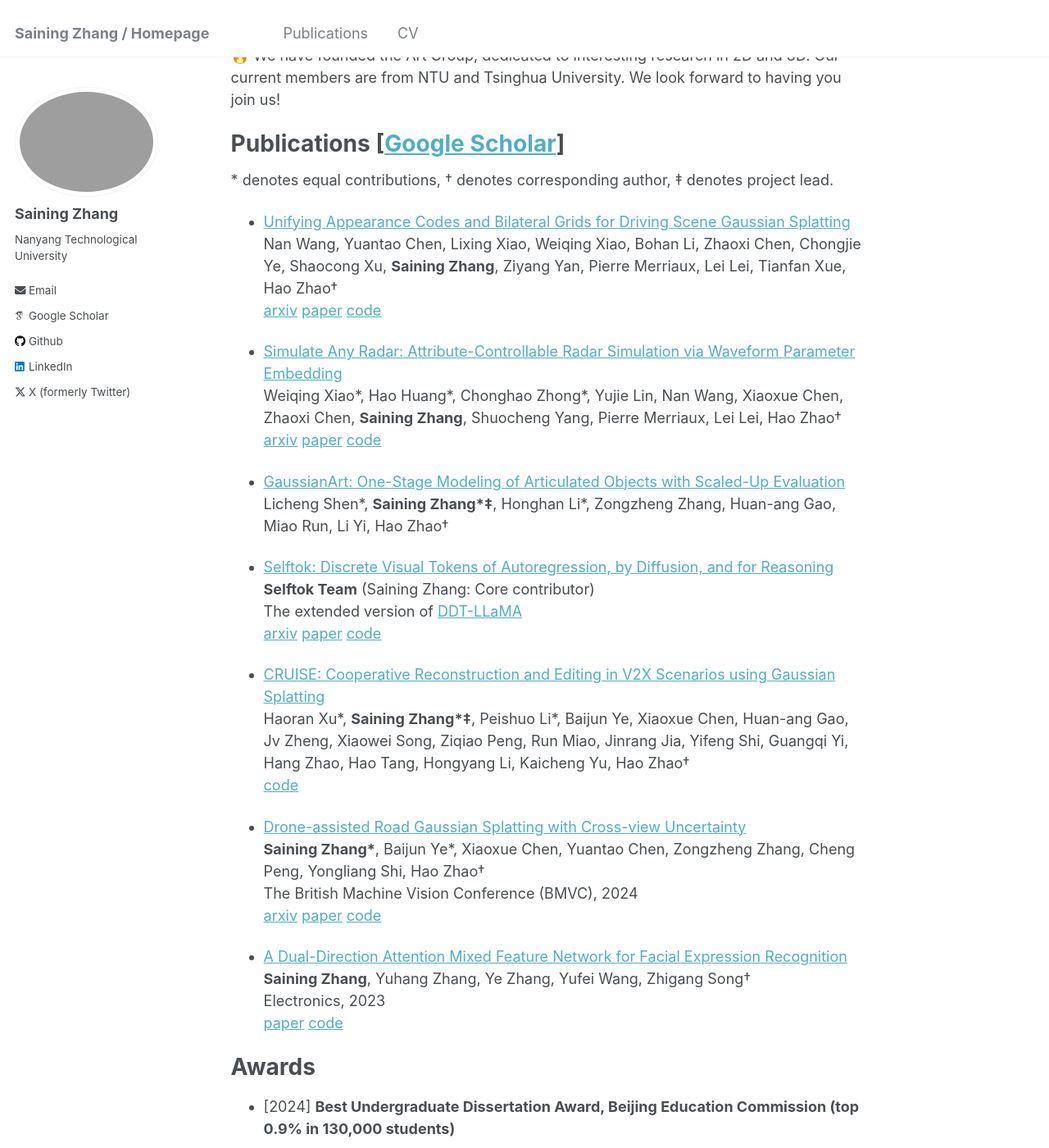
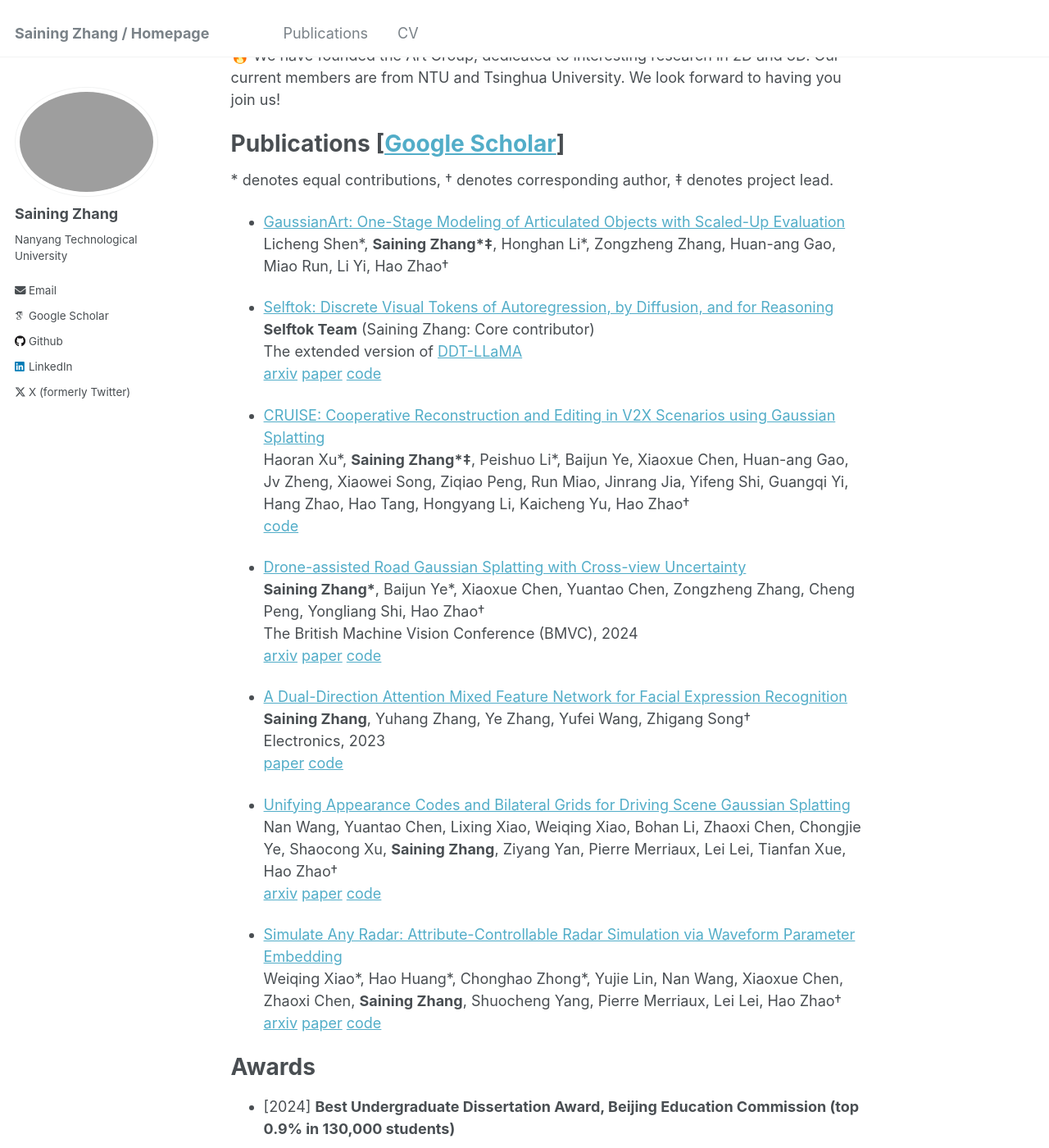
Before and after one commit to SainingZhang/SainingZhang.github.io, a Jekyll site: the page built from _pages/about.md, in a window 1280 px wide and 1400 px high, scrolled down 509 px. Shown: the whole window at 82% size. Built offline with Jekyll 4.4.1, drawn with Linux system fonts in a browser that asks for light colours; some web fonts are replaced; part of the change alters nothing that is shown.

```diff
--- a/_pages/about.md
+++ b/_pages/about.md
@@ -23,14 +23,6 @@ Publications \[[Google Scholar](https://scholar.google.com/citations?user=P4efBM
 ======
 \* denotes equal contributions, † denotes corresponding author, ‡ denotes project lead.
 
-* [Unifying Appearance Codes and Bilateral Grids for Driving Scene Gaussian Splatting](https://bigcileng.github.io/bilateral-driving/)
-  Nan Wang, Yuantao Chen, Lixing Xiao, Weiqing Xiao, Bohan Li, Zhaoxi Chen, Chongjie Ye, Shaocong Xu, **Saining Zhang**, Ziyang Yan, Pierre Merriaux, Lei Lei, Tianfan Xue, Hao Zhao†
-   [arxiv](https://arxiv.org/abs/2506.05280) [paper](https://bigcileng.github.io/bilateral-driving/static/bilateral-driving-arxiv.pdf) [code](https://github.com/BigCiLeng/bilateral-driving)
-
-* [Simulate Any Radar: Attribute-Controllable Radar Simulation via Waveform Parameter Embedding](https://zhuxing0.github.io/projects/SA-Radar/)
-  Weiqing Xiao\*, Hao Huang\*, Chonghao Zhong\*, Yujie Lin, Nan Wang, Xiaoxue Chen, Zhaoxi Chen, **Saining Zhang**, Shuocheng Yang, Pierre Merriaux, Lei Lei, Hao Zhao†
-   [arxiv](https://arxiv.org/abs/2506.03134) [paper](https://arxiv.org/pdf/2506.03134) [code](https://github.com/zhuxing0/SA-Radar)
-
 * [GaussianArt: One-Stage Modeling of Articulated Objects with Scaled-Up Evaluation](https://sainingzhang.github.io/project/gaussianart/)
   Licheng Shen\*, **Saining Zhang\*‡**, Honghan Li\*, Zongzheng Zhang, Huan-ang Gao, Miao Run, Li Yi, Hao Zhao†
 
@@ -54,6 +46,14 @@ Publications \[[Google Scholar](https://scholar.google.com/citations?user=P4efBM
   Electronics, 2023
   [paper](https://www.mdpi.com/2079-9292/12/17/3595) [code](https://github.com/SainingZhang/DDAMFN)
 
+* [Unifying Appearance Codes and Bilateral Grids for Driving Scene Gaussian Splatting](https://bigcileng.github.io/bilateral-driving/)
+  Nan Wang, Yuantao Chen, Lixing Xiao, Weiqing Xiao, Bohan Li, Zhaoxi Chen, Chongjie Ye, Shaocong Xu, **Saining Zhang**, Ziyang Yan, Pierre Merriaux, Lei Lei, Tianfan Xue, Hao Zhao†
+   [arxiv](https://arxiv.org/abs/2506.05280) [paper](https://bigcileng.github.io/bilateral-driving/static/bilateral-driving-arxiv.pdf) [code](https://github.com/BigCiLeng/bilateral-driving)
+
+* [Simulate Any Radar: Attribute-Controllable Radar Simulation via Waveform Parameter Embedding](https://zhuxing0.github.io/projects/SA-Radar/)
+  Weiqing Xiao\*, Hao Huang\*, Chonghao Zhong\*, Yujie Lin, Nan Wang, Xiaoxue Chen, Zhaoxi Chen, **Saining Zhang**, Shuocheng Yang, Pierre Merriaux, Lei Lei, Hao Zhao†
+   [arxiv](https://arxiv.org/abs/2506.03134) [paper](https://arxiv.org/pdf/2506.03134) [code](https://github.com/zhuxing0/SA-Radar)
+
 Awards
 ======
 * \[2024\] **Best Undergraduate Dissertation Award, Beijing Education Commission (top 0.9% in 130,000 students)**
```
